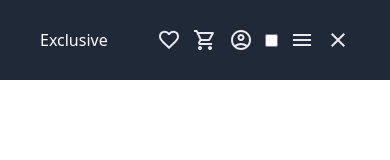
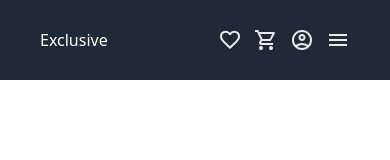
Before and after one commit to shivanshuhere/eComm-react, a React (Vite) app: page / in a window 390 px wide. Shown: the top 160 px of the page. Built offline with nearby package versions, Linux system fonts and the light colour scheme.

Commit message:
add : cross , menu fxnality

```diff
--- a/src/components/Navbar.jsx
+++ b/src/components/Navbar.jsx
@@ -5,6 +5,7 @@ function Navbar() {
 
   const handleMenuClick = () => {
     setMenu(!menu);
+    // console.log(menu);
   };
 
   return (
@@ -62,15 +63,23 @@ function Navbar() {
               <path d="M234-276q51-39 114-61.5T480-360q69 0 132 22.5T726-276q35-41 54.5-93T800-480q0-133-93.5-226.5T480-800q-133 0-226.5 93.5T160-480q0 59 19.5 111t54.5 93Zm246-164q-59 0-99.5-40.5T340-580q0-59 40.5-99.5T480-720q59 0 99.5 40.5T620-580q0 59-40.5 99.5T480-440Zm0 360q-83 0-156-31.5T197-197q-54-54-85.5-127T80-480q0-83 31.5-156T197-763q54-54 127-85.5T480-880q83 0 156 31.5T763-763q54 54 85.5 127T880-480q0 83-31.5 156T763-197q-54 54-127 85.5T480-80Zm0-80q53 0 100-15.5t86-44.5q-39-29-86-44.5T480-280q-53 0-100 15.5T294-220q39 29 86 44.5T480-160Zm0-360q26 0 43-17t17-43q0-26-17-43t-43-17q-26 0-43 17t-17 43q0 26 17 43t43 17Zm0-60Zm0 360Z" />
             </svg>
           </li>
-          <input
-            type="checkbox"
-            value={menu}
-            onChange={handleMenuClick}
-            className="md:hidden"
-          />
-          {}
+          {/* cross */}
+          {menu && (
+            <svg
+              onClick={handleMenuClick}
+              xmlns="http://www.w3.org/2000/svg"
+              height="24px"
+              viewBox="0 -960 960 960"
+              width="24px"
+              fill="#e8eaed"
+            >
+              <path d="m256-200-56-56 224-224-224-224 56-56 224 224 224-224 56 56-224 224 224 224-56 56-224-224-224 224Z" />
+            </svg>
+          )}
           {/* menu */}
+          {menu || (
             <svg
+              onClick={handleMenuClick}
               xmlns="http://www.w3.org/2000/svg"
               height="24px"
               viewBox="0 -960 960 960"
@@ -79,16 +88,8 @@ function Navbar() {
             >
               <path d="M120-240v-80h720v80H120Zm0-200v-80h720v80H120Zm0-200v-80h720v80H120Z" />
             </svg>
-          {/* cross */}
-          <svg
-            xmlns="http://www.w3.org/2000/svg"
-            height="24px"
-            viewBox="0 -960 960 960"
-            width="24px"
-            fill="#e8eaed"
-          >
-            <path d="m256-200-56-56 224-224-224-224 56-56 224 224 224-224 56 56-224 224 224 224-56 56-224-224-224 224Z" />
-          </svg>
+          )}
+
           {/* <ul className="md:hidden block ">
             <li>
               <a href="#">Home</a>
```
Lines whose indentation alone changed are shown as unchanged.
